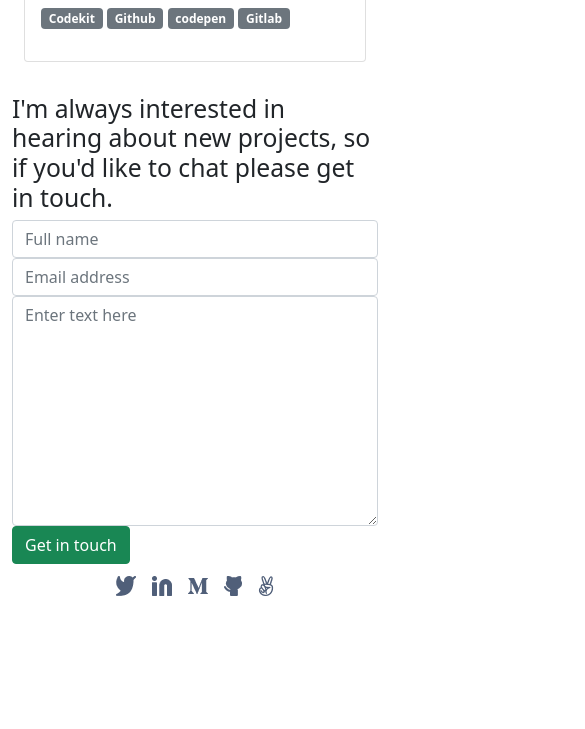
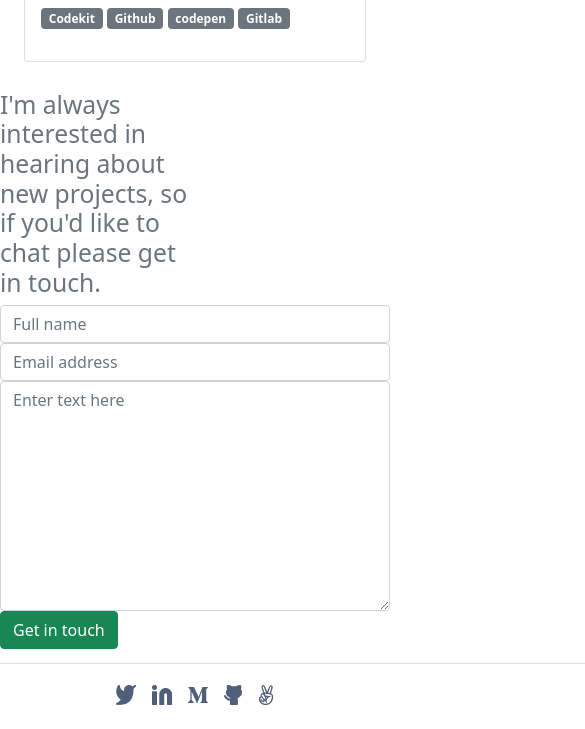
Before and after one commit to tajulafreen/Bootstrap-Portfolio, a plain HTML site: page index.html in a window 390 px wide. Shown: the part 5357-6086 px from the top of the page, 585 px wide, since content can reach past the window. Before the commit the page ends 5977 px from the top, so only its background shows below. Drawn offline with nearby package versions, Linux system fonts and the light colour scheme.

Commit message:
Created the index.html, trying to adjust for mobile version

```diff
--- a/index.html
+++ b/index.html
@@ -202,13 +202,9 @@
     </div>
     </div>
 
-
-        <div class="container">
-          <div class="row">
-            <div class="col-md-4">
-            <h2 class="mt-2">I'm always  interested in  hearing about new projects, so if you'd like to chat please get in touch.</h2>
+    <div class="form-text">
+        <h2 class="text-section">I'm always <br> interested in <br> hearing about <br> new projects, so <br> if you'd like to <br> chat please get <br> in touch.</h2>
     </div>
-        <div class="col-md-6">
     <form action="https://formspree.io/f/myyvzkbz" method="post">
         <input class="form-control" type="text" aria-label=".form-control-lg example" maxlength="30" placeholder="Full name" required>
         <input type="email" class="form-control" type="text" aria-label=".form-control-lg example" required
@@ -217,10 +213,9 @@
             placeholder="Enter text here" required></textarea>
         <button type="submit" class="btn btn-success">Get in touch</button>
     </form>
-            </div>
-     </div>
-        </div>
 
+        <footer>
+            <img src="./images/desktop_version/frame_headline/Rectangle-42.png" class="rect-42-image" alt="Rectangle-42-icon">
 
             <ul class="d-flex p-2 gap-3 justify-content-center">
                 <li class="list-unstyled"><a href="https://twitter.com/siddharthaghos9"><img src="./images/NormalButton2/Tertiary/Icons/twitter.png" class="twitter" alt="Twitter icon"></a></li>
@@ -229,7 +224,7 @@
                 <li class="list-unstyled"><a href="https://github.com/siddghosh108"><img src="./images/NormalButton2/Tertiary/Icons/github.png" class="github" alt="Github icon"></a></li>
                 <li class="list-unstyled"><a href="#"><img src="./images/NormalButton2/Tertiary/Icons/angelis.png" class="angelis" alt="Angelis icon"></a></li>
             </ul>
-
+        </footer>
         <script src="https://cdn.jsdelivr.net/npm/bootstrap@5.0.2/dist/js/bootstrap.bundle.min.js" integrity="sha384-MrcW6ZMFYlzcLA8Nl+NtUVF0sA7MsXsP1UyJoMp4YLEuNSfAP+JcXn/tWtIaxVXM" crossorigin="anonymous"></script>
         <script src="https://cdn.jsdelivr.net/npm/@popperjs/core@2.9.2/dist/umd/popper.min.js" integrity="sha384-IQsoLXl5PILFhosVNubq5LC7Qb9DXgDA9i+tQ8Zj3iwWAwPtgFTxbJ8NT4GN1R8p" crossorigin="anonymous"></script>
         <script src="https://cdn.jsdelivr.net/npm/bootstrap@5.0.2/dist/js/bootstrap.min.js" integrity="sha384-cVKIPhGWiC2Al4u+LWgxfKTRIcfu0JTxR+EQDz/bgldoEyl4H0zUF0QKbrJ0EcQF" crossorigin="anonymous"></script>
```
Lines whose indentation alone changed are shown as unchanged.
